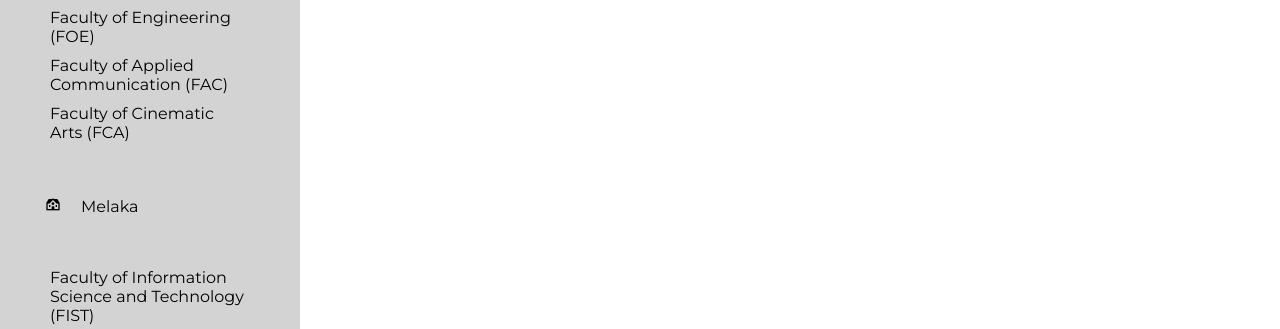
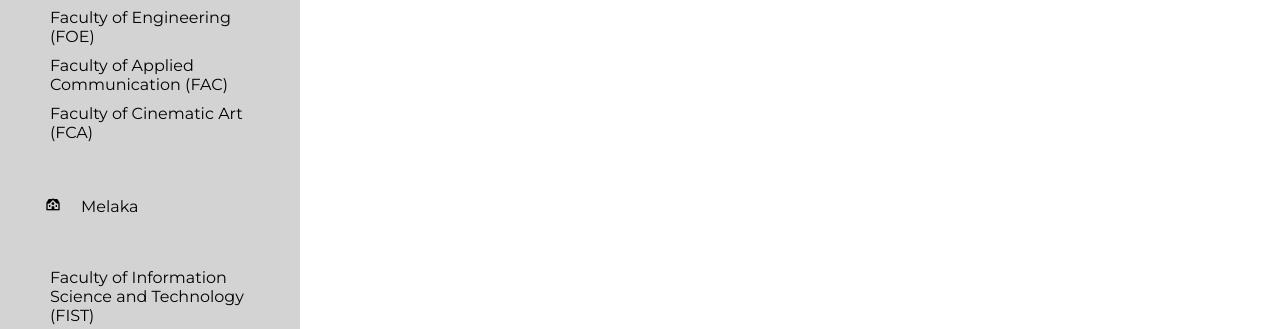
Before and after one commit to HRChiam/TT1L-06_Eb_Comment, a Python web app: template Admin/template/index.html in a window 1280 px wide. Shown: the part 408-737 px from the top of the page. Run offline with Jinja, Linux system fonts and the light colour scheme; the template is opened without the code that fills it, so the values that code supplies are empty.

Commit message:
EdittedHTML

```diff
--- a/Admin/template/index.html
+++ b/Admin/template/index.html
@@ -26,7 +26,7 @@
                         <li><a href="#" class="link_submenu">Faculty of Creative Multimedia (FCM)</a></li>
                         <li><a href="#" class="link_submenu">Faculty of Engineering (FOE)</a></li>
                         <li><a href="#" class="link_submenu">Faculty of Applied Communication (FAC)</a></li>
-                        <li><a href="#" class="link_submenu">Faculty of Cinematic Arts (FCA)</a></li>
+                        <li><a href="#" class="link_submenu">Faculty of Cinematic Art (FCA)</a></li>
                     </ul>
                 </li>
                 <!-- Melaka -->
```
